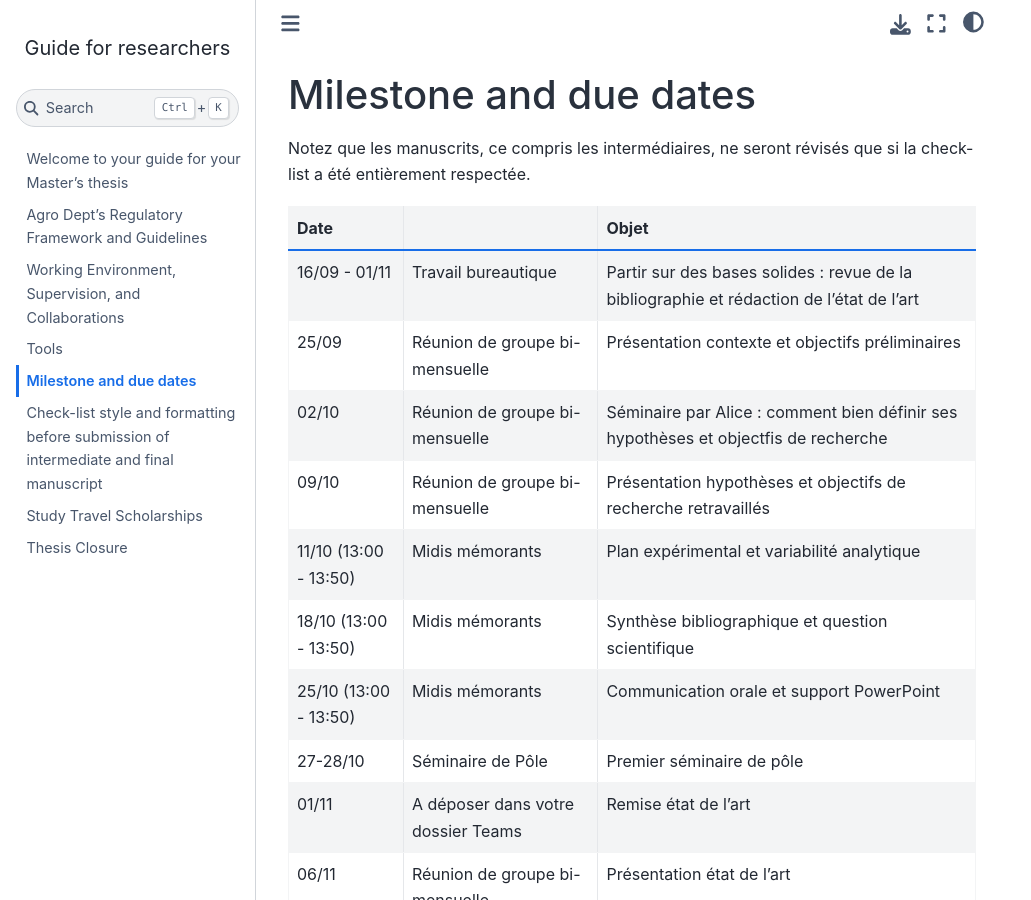
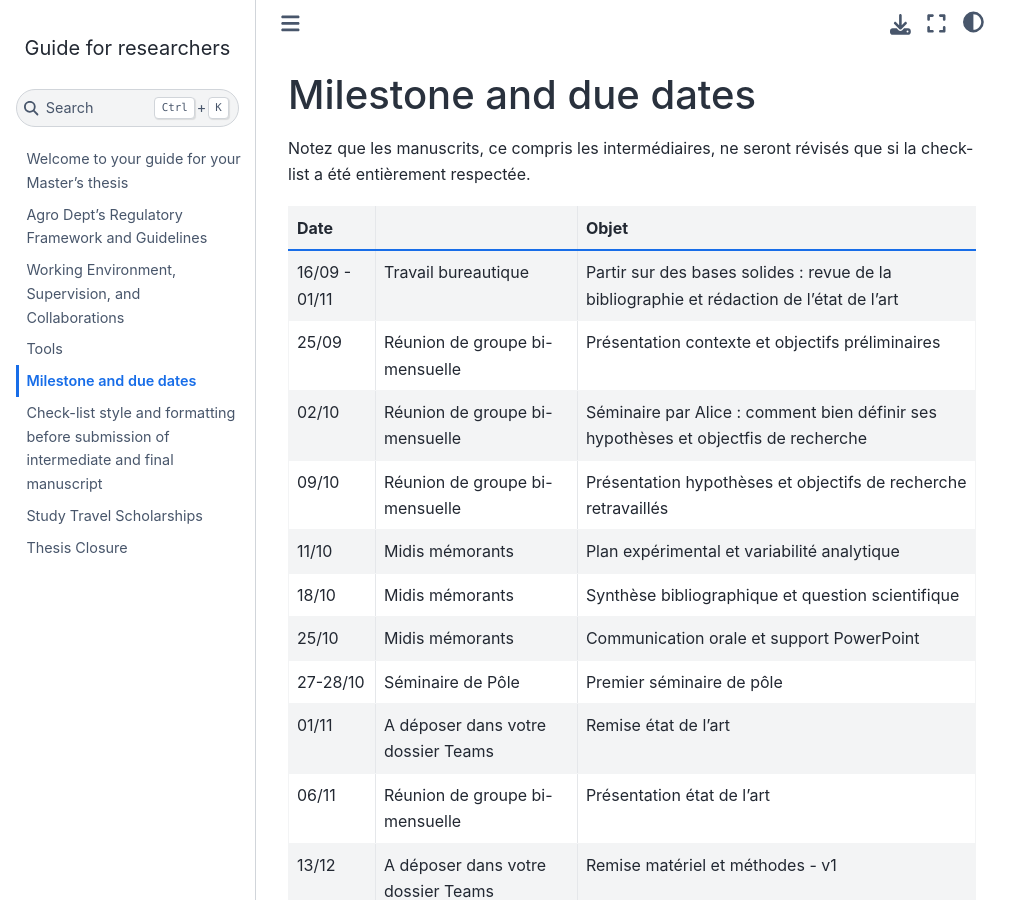
Before and after one commit to GERUlab/guide4researchers, a Jupyter Book: the page built from chapter4.md, in a window 1280 px wide and 900 px high. Shown: the whole window, without its empty margins (0-1031 px from the left). Built offline with Jupyter Book 1.0.4 settings and Sphinx 7.4.7 and the Sphinx Book theme 1.1.4, drawn with Linux system fonts in a browser that asks for light colours.

Commit message:
Update chapter4.md

```diff
--- a/chapter4.md
+++ b/chapter4.md
@@ -8,9 +8,9 @@ Notez que les manuscrits, ce compris les intermédiaires, ne seront révisés qu
 | 25/09         | Réunion de groupe bi-mensuelle     | Présentation contexte et objectifs préliminaires                                         |
 | 02/10         | Réunion de groupe bi-mensuelle     | Séminaire par Alice :  comment bien définir ses hypothèses et objectfis de recherche     |
 | 09/10         | Réunion de groupe bi-mensuelle     | Présentation hypothèses et objectifs de recherche retravaillés                           |
-| <span style="backgroundcolor:blue">11/10 (13:00 - 13:50)  </span>      | <span style="backgroundcolor:blue"> Midis mémorants  </span>   |  <span style="backgroundcolor:blue">Plan expérimental et variabilité analytique</span>                           |
-| <span style="backgroundcolor:blue">18/10 (13:00 - 13:50)   </span>      | <span style="backgroundcolor:blue">Midis mémorants  </span>    | <span style="backgroundcolor:blue">Synthèse bibliographique et question scientifique    </span>                       |
-| <span style="backgroundcolor:blue">25/10 (13:00 - 13:50)  </span>      | <span style="backgroundcolor:blue">Midis mémorants </span>    | <span style="backgroundcolor:blue">Communication orale et support PowerPoint </span>                         |
+| 11/10        |  Midis mémorants    |  Plan expérimental et variabilité analytique                          |
+| 18/10       | Midis mémorants     | Synthèse bibliographique et question scientifique                          |
+| 25/10        | Midis mémorants    | Communication orale et support PowerPoint                         |
 | 27-28/10           | Séminaire de Pôle                  | Premier séminaire de pôle                                                                |
 | 01/11         | A déposer dans votre dossier Teams | Remise état de l'art                                                                     |
 | 06/11         | Réunion de groupe bi-mensuelle     | Présentation état de l'art                                                               |
```
